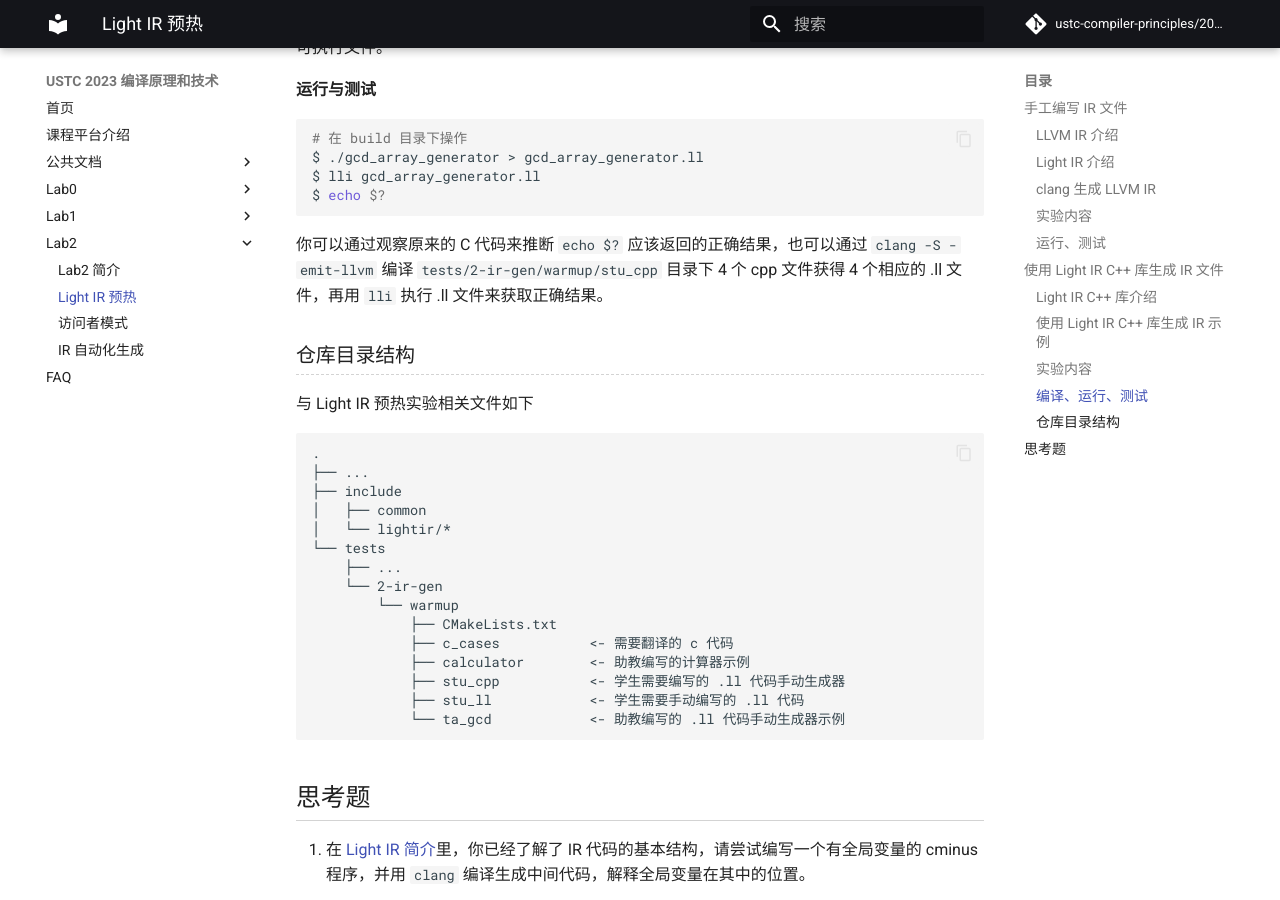
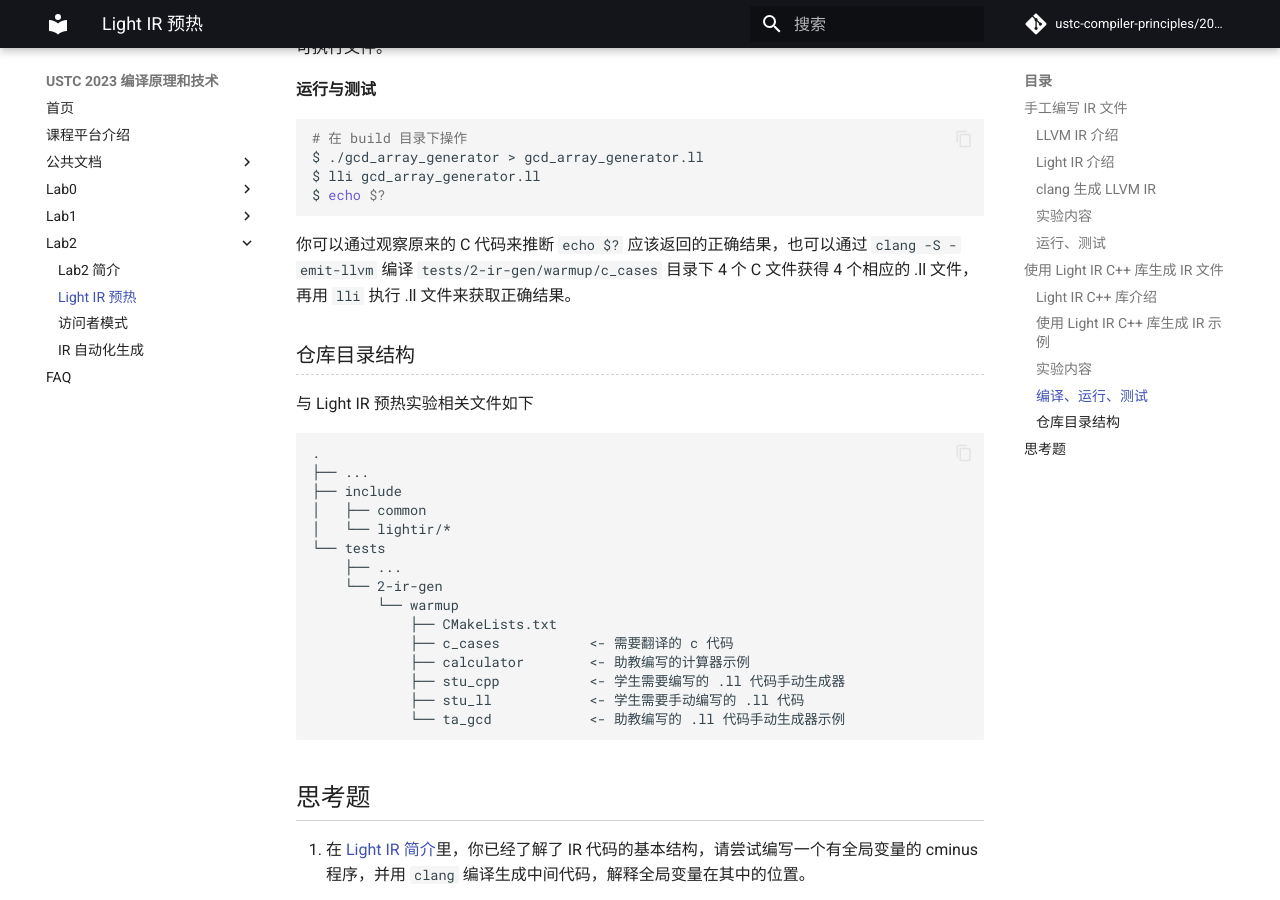
Before and after one commit to ustc-compiler-principles/2023, an MkDocs documentation site: the page built from docs/lab2/warmup.md, in a window 1280 px wide and 900 px high, scrolled down 2400 px. Built offline with MkDocs 1.6.1 and Material for MkDocs 9.7.7, drawn with Linux system fonts in a browser that asks for light colours; comment, search, counter and statistics services are not loaded.

Commit message:
fix test directory

````diff
--- a/docs/lab2/warmup.md
+++ b/docs/lab2/warmup.md
@@ -90,7 +90,7 @@ $ lli gcd_array_generator.ll
 $ echo $?
 ```
 
-你可以通过观察原来的 C 代码来推断 `echo $?` 应该返回的正确结果，也可以通过 `clang -S -emit-llvm` 编译 `tests/2-ir-gen/warmup/stu_cpp` 目录下 4 个 cpp 文件获得 4 个相应的 .ll 文件，再用 `lli` 执行 .ll 文件来获取正确结果。
+你可以通过观察原来的 C 代码来推断 `echo $?` 应该返回的正确结果，也可以通过 `clang -S -emit-llvm` 编译 `tests/2-ir-gen/warmup/c_cases` 目录下 4 个 C 文件获得 4 个相应的 .ll 文件，再用 `lli` 执行 .ll 文件来获取正确结果。
 
 ### 仓库目录结构
 
````
